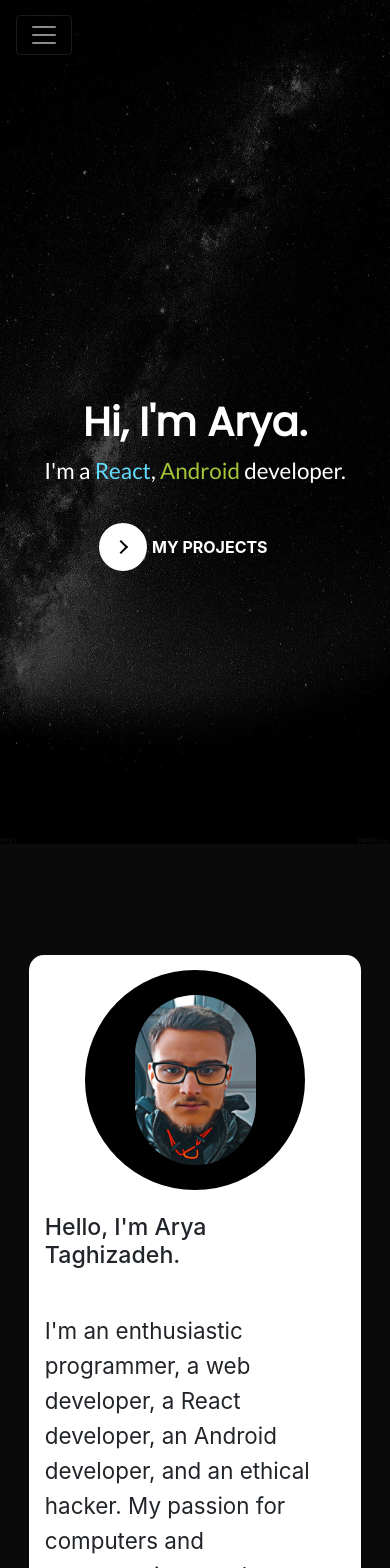
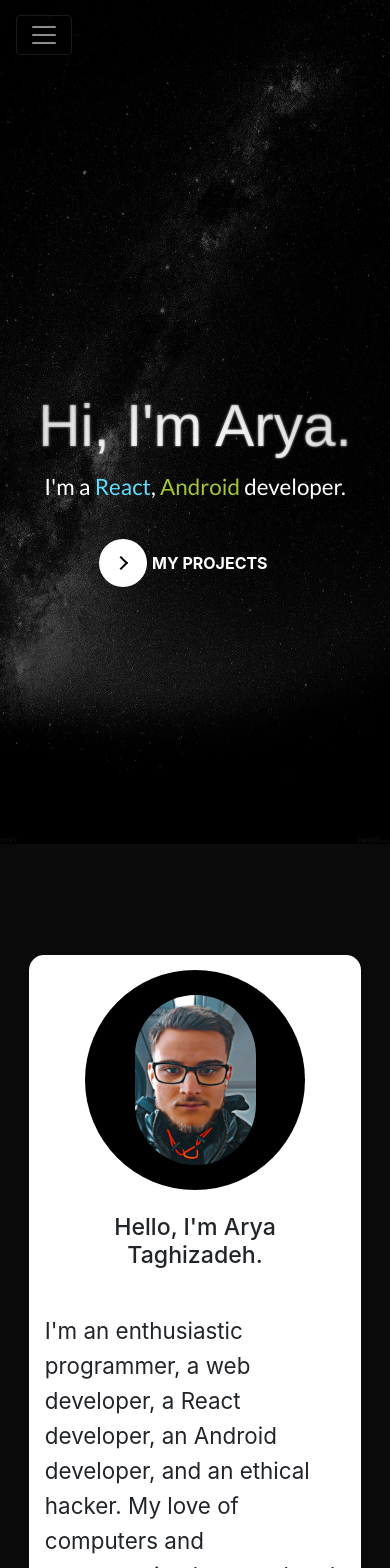
Before and after one commit to ariatgz/Personal-Web-App, a React (Create React App) app: page / in a window 390 px wide. Shown: the top 1568 px of the page. Built offline with nearby package versions, Linux system fonts and the light colour scheme.

Commit message:
Init commit

```diff
--- a/src/components/Introduction.js
+++ b/src/components/Introduction.js
@@ -12,7 +12,7 @@ function Introduction(props) {
 
             </div>
             <div className='mt-4 intro-text'>
-                <h3>{props.title}</h3>
+                <h3 style={{textAlign: "center"}}>{props.title}</h3>
                 <br/>
                 { props.description && <p id='text-about-me'>{props.description} </p>}
                 <br/>
--- a/src/index.css
+++ b/src/index.css
@@ -7,6 +7,8 @@ body {
   -moz-osx-font-smoothing: grayscale;
   background-color: rgb(10, 10, 11);
 
+
+
 }
 
 code {
--- a/src/pages/Welcome.css
+++ b/src/pages/Welcome.css
@@ -1,5 +1,40 @@
+@import url('https://fonts.googleapis.com/css2?family=JetBrains+Mono:wght@100;500&display=swap');
 
-.bg-image{
+
+
+#welcome-name-text {
+    background: 50% 100% / 50% 50% no-repeat radial-gradient(ellipse at bottom, #fff, transparent, transparent);
+    -webkit-background-clip: text;
+    background-clip: text;
+    color: transparent;
+    font-size: 10vw;
+    font-family: "Source Sans Pro", sans-serif;
+    animation: reveal 3000ms ease-in-out forwards 200ms,
+    glow 2500ms linear infinite 2500ms;
+}
+
+@keyframes reveal {
+    80%{
+        letter-spacing: 8px;
+    }
+    100% {
+        background-size: 300% 300%;
+    }
+}
+@keyframes glow {
+    40% {
+        text-shadow: 0 0 3px #fff;
+    }
+}
+
+
+
+
+
+
+
+
+.bg-image {
     position: absolute;
     right: 0;
     top: 0;
@@ -10,13 +45,14 @@
 
 }
 
-.introduction{
+.introduction {
     color: white;
     font-size: 10em;
     font-weight: bolder;
     align-self: center;
 }
-.intro-container{
+
+.intro-container {
     height: 100vh;
     display: flex;
 
@@ -27,32 +63,56 @@
 
 }
 
-.desc{
+.desc {
     font-size: 3.5rem;
     color: white;
 }
 
-#react{
+#react {
     color: #61DBFB;
 }
-#react:hover{
+
+#react:hover {
     color: white;
 }
-#android{
+
+#android {
     color: #a4c639;
 }
 
-#android:hover{
+#android:hover {
     color: white;
 }
 
-.skill-for-hover:hover{
+.skill-for-hover:hover {
     color: white;
 }
 
 
-@media screen and (max-width: 768px) {
-    .bg-image{
+
+@media screen and (max-width: 1023px) {
+    #welcome-name-text {
+        background: 50% 100% / 50% 50% no-repeat radial-gradient(ellipse at bottom, #fff, transparent, transparent);
+        -webkit-background-clip: text;
+        background-clip: text;
+        color: transparent;
+        font-size: 15vw;
+        font-family: "Source Sans Pro", sans-serif;
+        animation: reveal 3000ms ease-in-out forwards 200ms,
+        glow 2500ms linear infinite 2000ms;
+    }
+
+
+    @keyframes reveal {
+        80%{
+            letter-spacing: 1.8px;
+        }
+        100% {
+            background-size: 300% 300%;
+        }
+    }
+
+    .bg-image {
         position: absolute;
         right: 0;
         top: 0;
@@ -62,17 +122,20 @@
         filter: brightness(0.35);
 
     }
-    .introduction{
+
+    .introduction {
         color: white;
         font-size: 2.5em;
         font-weight: bolder;
         align-self: center;
     }
-    .desc{
+
+    .desc {
         font-size: 1.4rem;
         color: white;
     }
-    .intro-container{
+
+    .intro-container {
         height: 100vh;
         display: flex;
 
@@ -83,40 +146,43 @@
 
 
 }
-.name-anime{
-    animation: 4s name ease-out ;
+
+.name-anime {
+    animation: 4s name ease-out;
     z-index: 9;
 }
+
 @keyframes name {
 
-    0%{
+    0% {
 
-        transform: translateY(-50vh) ;
+        transform: translateY(-50vh);
     }
-
 
 
 }
 
-.description-anime{
+.description-anime {
     animation: 3s descLoading ease-in-out;
 
     height: auto;
     text-align: center;
 
 }
+
 @keyframes descLoading {
 
-    0%{
+    0% {
 
         opacity: 0;
     }
-    100%{
+    100% {
 
         opacity: 1;
     }
 
 }
+
 button {
     position: relative;
     cursor: pointer;
@@ -130,9 +196,11 @@ button {
     font-size: inherit;
     font-family: inherit;
 }
+
 button.about-me {
     width: 12rem;
 }
+
 button.about-me .circle {
     transition: all 0.45s cubic-bezier(0.65, 0, 0.076, 1);
     position: relative;
@@ -143,6 +211,7 @@ button.about-me .circle {
     background: #ffffff;
     border-radius: 1.625rem;
 }
+
 button.about-me .circle .icon {
     transition: all 0.45s cubic-bezier(0.65, 0, 0.076, 1);
     position: absolute;
@@ -151,6 +220,7 @@ button.about-me .circle .icon {
     margin: auto;
     background: #ffffff;
 }
+
 button.about-me .circle .icon.arrow {
     transition: all 0.45s cubic-bezier(0.65, 0, 0.076, 1);
     left: 0.625rem;
@@ -159,6 +229,7 @@ button.about-me .circle .icon.arrow {
     background: none;
 
 }
+
 button.about-me .circle .icon.arrow::before {
     position: absolute;
     content: "";
@@ -170,6 +241,7 @@ button.about-me .circle .icon.arrow::before {
     border-right: 0.125rem solid #000000;
     transform: rotate(45deg);
 }
+
 button.about-me .button-text {
     transition: all 0.45s cubic-bezier(0.65, 0, 0.076, 1);
     position: absolute;
@@ -185,13 +257,16 @@ button.about-me .button-text {
     text-align: center;
     text-transform: uppercase;
 }
+
 button:hover .circle {
     width: 100%;
 }
+
 button:hover .circle .icon.arrow {
     background: #000000;
     transform: translate(1rem, 0);
 }
+
 button:hover .button-text {
     color: #000000;
 }
--- a/src/pages/Welcome.js
+++ b/src/pages/Welcome.js
@@ -11,10 +11,8 @@ export const info={
     image: require('../images/me.jpg'),
     title: "Hello, I'm Arya Taghizadeh.",
     description: "I'm an enthusiastic programmer, a web developer, a React developer, an Android developer, and an ethical hacker.\n" +
-        "                    My passion for computers and programming was born at a young age. Since I was twelve years old,\n" +
-        "                    I have been known as a tech-savvy/geek, but I didn't begin coding until I was sixteen.\n" +
-        "                    One of my major motivators is the idea of creating and\n" +
-        "                    inventing stuff. I was born in Iran, but made in Canada.",
+        "                    My love of computers and programming began when I was very young. I've been considered a tech savvy/geek since I was twelve years old, but I didn't start coding until I was sixteen." +
+        " The idea of creating and inventing stuff is one of my main sources of motivation. I was born in Iran, but made in Canada.",
     ending: "Please go ahead and explore my website and skills!!"
 
 }
@@ -29,9 +27,15 @@ function Welcome() {
             <div id='whole-body'>
             { window.innerWidth > 1023 ? <img alt='space' className='bg-image' src={require('../images/1773005.jpg')}/> : <img  alt='space' className='bg-image' src={require('../images/1268196.jpg')}/>}
             <div className='intro-container'>
-                <div className='name-anime'>
-                    <h1 style={{fontFamily: "'Poppins', sans-serif"}} className='introduction '>Hi, I'm <strong id='my-name'>Arya</strong>. </h1>
+                {/**<div className='name-anime'>
+                    <h1 style={{fontFamily: "'Poppins', sans-serif"}} className='introduction '>Hi, I'm <strong
+                        id='my-name'>Arya</strong>. </h1>
+                </div>**/}
+
+                <div id="welcome-name-text">
+                    Hi, I'm Arya.
                 </div>
+
                 <div className='description-anime'>
                     <p style={{fontFamily: "'Lato', sans-serif"}} className='desc'>I'm a <span id='react'>React</span>, <span  id='android'>Android</span> developer.</p>
                 </div>
--- a/src/store/projects-slice.js
+++ b/src/store/projects-slice.js
@@ -20,9 +20,9 @@ export const projectsSlice = createSlice({
                 id: "proj1",
                 image: AriaBank ,
                 name: "Android Banking App" ,
-                description: "This App is armed with Android best's Graphing library , AndroidMp chart. This app has a basic sign in/up page and a SQLite" +
-                    "database which is build using the Room database wrapper. You can add your loans and investments to your account and it will automatically change the balance of your account each month." +
-                    " This app takes advantage of asyncTasks capabilities and Work managers of Android Operating system.  " ,
+                description: "This App is provided with Android's best Graphing library , AndroidMp. This app has a basic sign in/up page and a SQLite" +
+                    "database which is build using the Room database wrapper. You can add your loans and investments to your account and it will automatically change the balance of your account each month according to your loans, investments, and purchases." +
+                    " This app takes advantage of asynchronous capabilities and Work managers of Android Operating system.  " ,
                 shortDesc: "This is a clone of a general bank App."  ,
                 gitLink: "https://github.com/LastEnigmas/Money-Managment-App" ,
                 technologies: (
@@ -55,14 +55,13 @@ export const projectsSlice = createSlice({
                 id:"proj3",
                 image: AppGym ,
                 name: "Gym Management App" ,
-                description: "This app is armed with a small database of different exercises which you can use to build you own custom work-out plan. This is one of my first Android projects, therefore is not anything complicated " +
-                    "or special." ,
+                description: "This app is takes advantage of a small database of different exercises which you can use to build you own custom work-out plan. This was one of my first Android projects, therefore is not anything complicated " +
+                    "or fancy." ,
                 shortDesc: "This app has a basic data base and a couple of pages"  ,
                 gitLink: "https://github.com/LastEnigmas/Gym-Managment-Android-App" ,
                 technologies: (
                     <ul>
                         <li>Java</li>
-                        <li>Retrofit2</li>
                         <li>SQLite</li>
                         <li>Room database</li>
                         <li>Work Managers</li>
@@ -72,14 +71,13 @@ export const projectsSlice = createSlice({
                 id:"proj4",
                 image: grocery ,
                 name: "Grocery shop App" ,
-                description: "This project was one of my favourites. It's a grocery store app in which you can add items to your cart, purchase them, remove them, or search for them. This app is armed with retrofit2 " +
-                    "library which posts data to a simple dummy RESTApi. This app is very detailed and realistic in terms of its functionality and UI." ,
+                description: "This project was one of my favourite projects to build. It's a grocery shopping app in which you can add items to your cart, purchase them, remove them, or search for them. This app is armed with retrofit2 " +
+                    "library which posts data to a simple dummy RESTApi. This app also has a SQLite database. This app is very detailed and realistic in terms of its functionality and UI." ,
                 shortDesc: "This app is clone of a grocery store app."  ,
                 gitLink: "https://github.com/LastEnigmas/Grocery-Store-App" ,
                 technologies:(
                     <ul>
                         <li>Java</li>
-                        <li>AndroidMP</li>
                         <li>Retrofit2</li>
                         <li>SQLite</li>
                         <li>Room database</li>
@@ -131,6 +129,7 @@ export const projectsSlice = createSlice({
                     <ul>
                         <li>Python</li>
                         <li>Socket Library</li>
+                        <li>Many other libraries for working with Windows OS using Python</li>
 
 
                     </ul>
```
